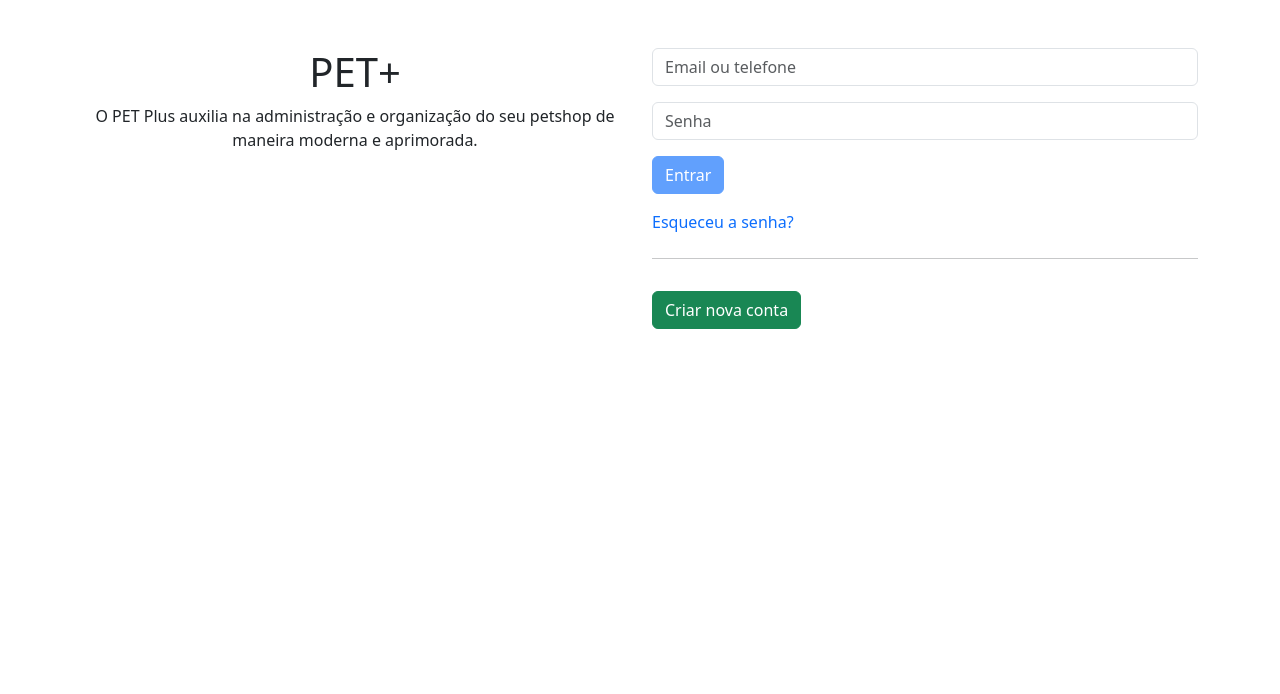
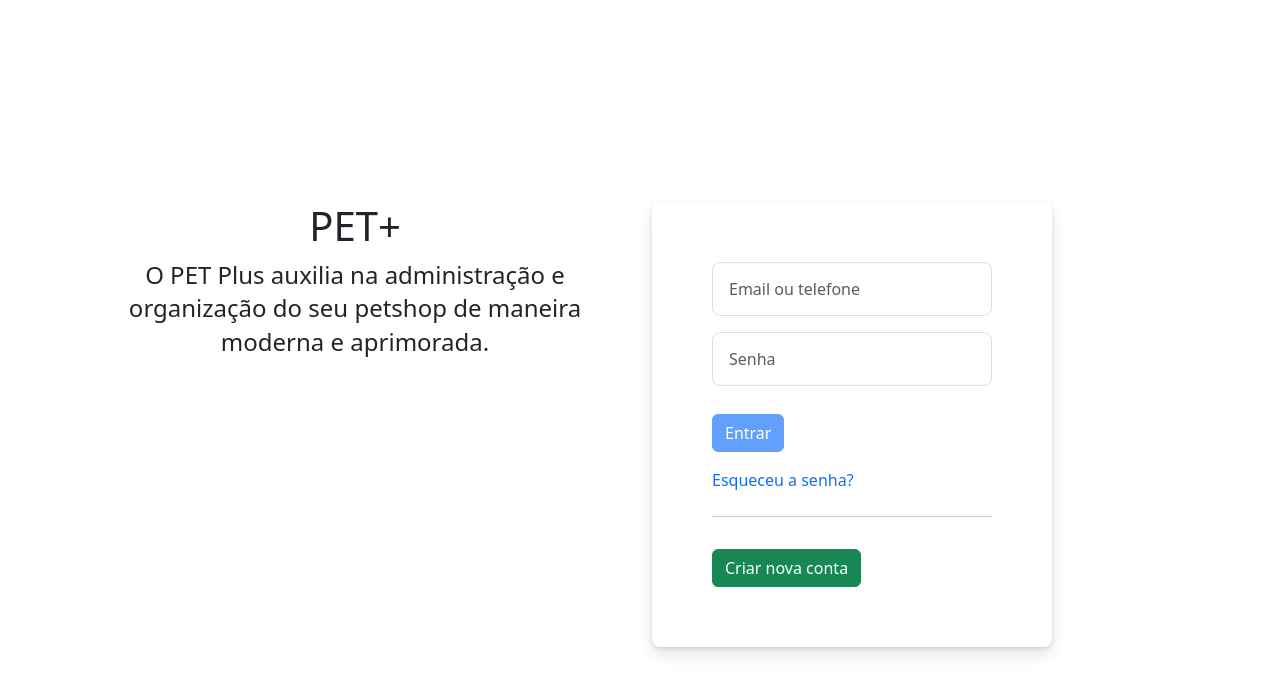
Before and after one commit to BrunoBelarmino007/teladelogin, a Next.js app: page / in a window 1280 px wide. Shown: the top 694 px of the page. Built offline with nearby package versions, Linux system fonts and the light colour scheme.

Commit message:
Adicionando estilo no globallcss

```diff
--- a/src/styles/globals.css
+++ b/src/styles/globals.css
@@ -6,22 +6,76 @@
   --background: #ffffff;
   --foreground: #171717;
 }
-
-@media (prefers-color-scheme: dark) {
-  :root {
-    --background: #0a0a0a;
-    --foreground: #ededed;
-  }
+body {
+  font-family: Arial, sans-serif;
+  background-color: #d3f1cb;
+  display: flex;
+  justify-content: center;
+  align-items: center;
+  height: 100vh;
+  margin: 0;
 }
-
-body {
-  color: var(--foreground);
-  background: var(--background);
-  font-family: Arial, Helvetica, sans-serif;
+.container {
+  display: flex;
+  width: 1280px;
 }
-
-@layer utilities {
-  .text-balance {
-    text-wrap: balance;
-  }
+.left {
+  flex: 1;
+  padding-right: 32px;
 }
+.right {
+  flex: 1;
+}
+h1 {
+  color: #1aeb0f;
+  font-size: 4rem;
+  margin-bottom: 0;
+}
+p {
+  font-size: 1.5rem;
+  line-height: 1.4;
+}
+.login-form {
+  background-color: #fff;
+  border-radius: 8px;
+  box-shadow: 0 2px 4px rgba(0, 0, 0, 0.1), 0 8px 16px rgba(0, 0, 0, 0.1);
+  padding: 60px;
+  max-width: 400px;
+}
+input[type="text"], input[type="password"] {
+  width: 100%;
+  padding: 14px 16px;
+  margin-bottom: 12px;
+  border: 1px solid #dddfe2;
+  border-radius: 8px;
+  font-size: 1rem;
+}
+.login-button {
+  background-color: #1877f2;
+  border: none;
+  border-radius: 8px;
+  color: #fff;
+  font-size: 1.25rem;
+  padding: 14px;
+  width: 108%;
+  cursor: pointer;
+}
+.forgot-password {
+  color: #f21818;
+  text-align: center;
+  display: block;
+  margin: 16px 0;
+  text-decoration: none;
+}
+.create-account {
+  background-color: #42b72a;
+  border: none;
+  border-radius: 6px;
+  color: #fff;
+  font-size: 1.1rem;
+  padding: 12px;
+  width: auto;
+  margin: 0 auto;
+  display: block;
+  cursor: pointer;
+}
```
